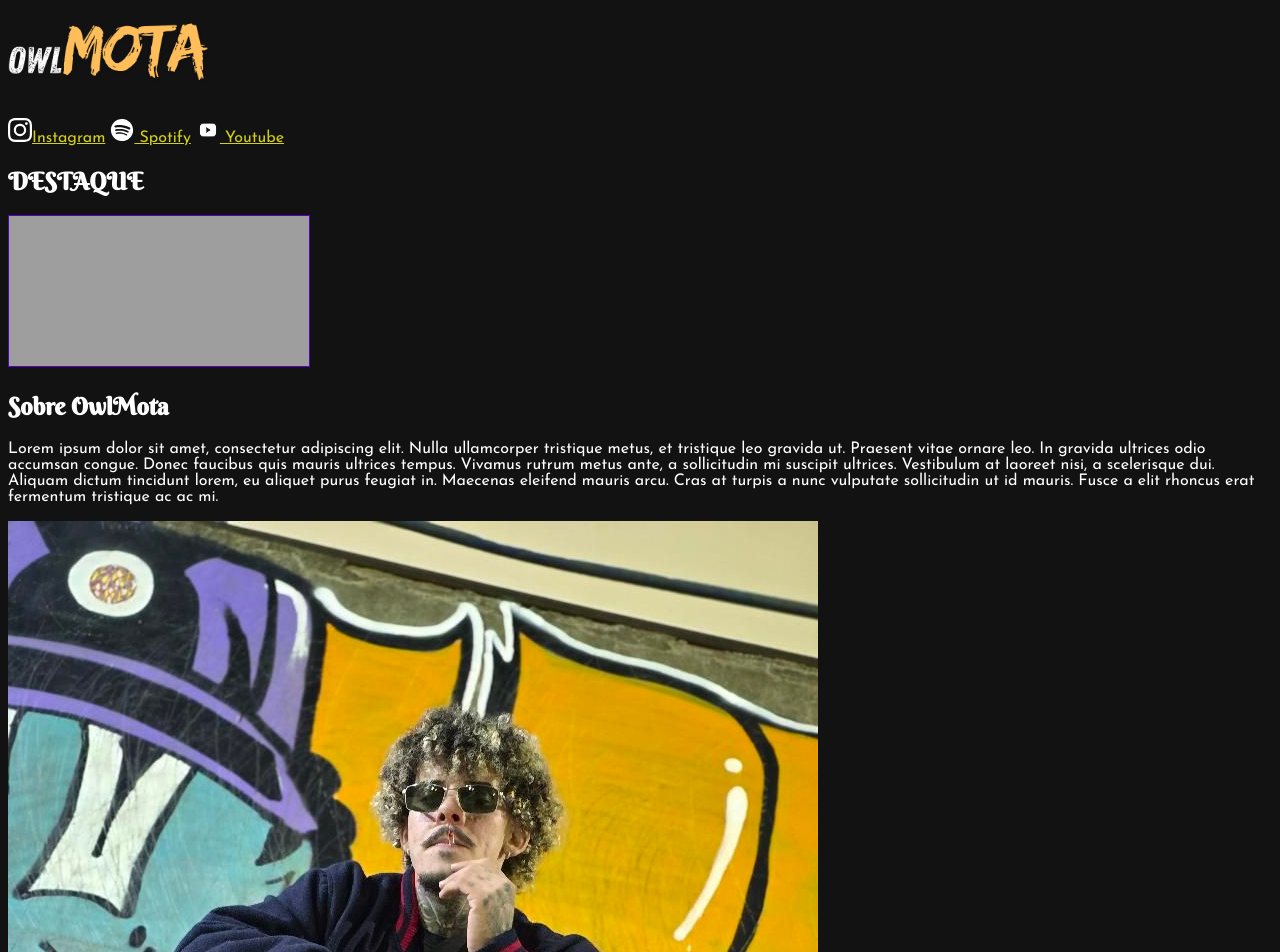
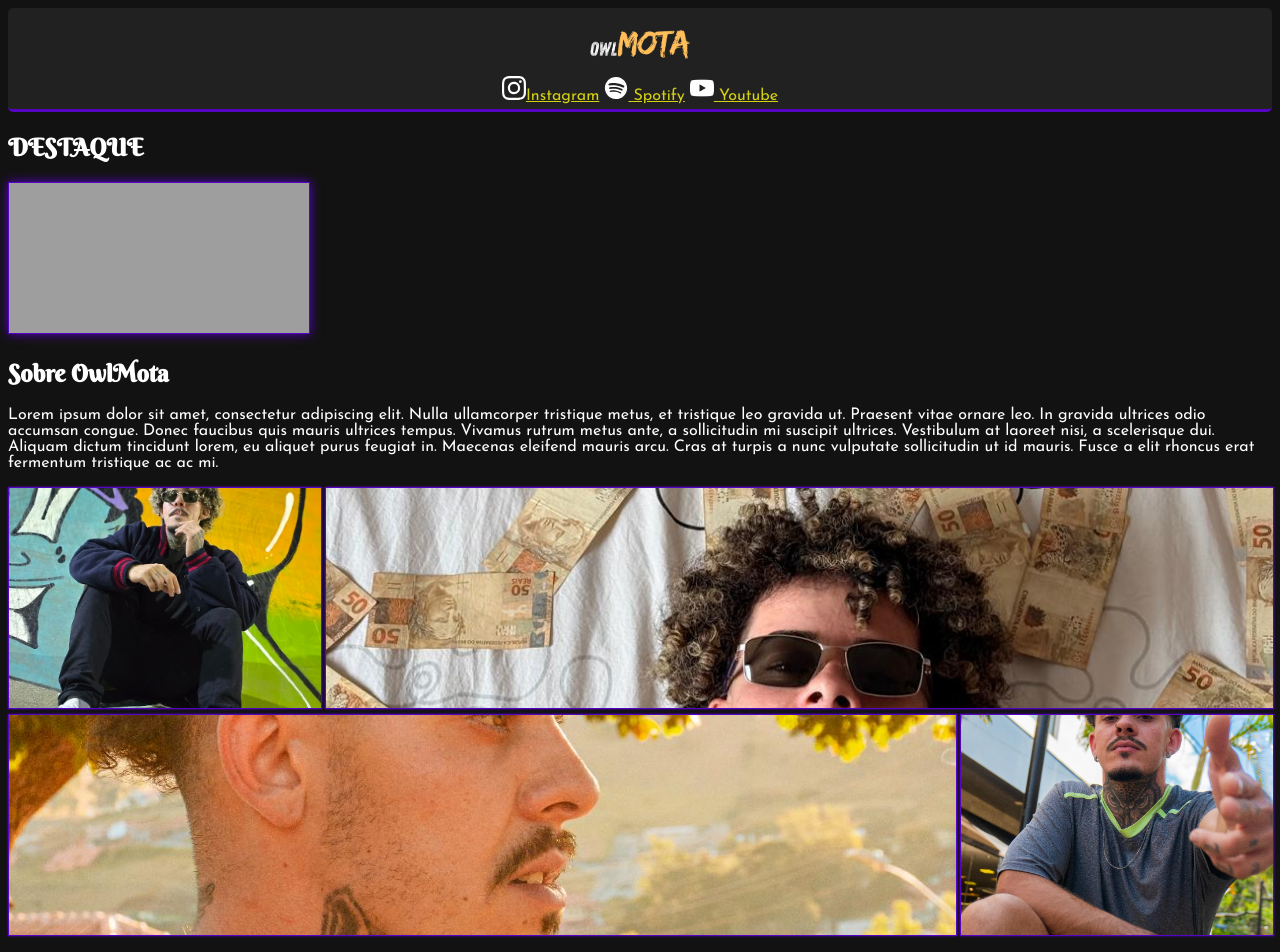
Before and after one commit to luis-eduardodev/owlmota-site, a plain HTML site: page index.html in a window 1280 px wide. Shown: the top 952 px of the page. Drawn offline with Linux system fonts and the light colour scheme; grey boxes are pictures that could not be loaded.

Commit message:
Add image grid and header styles

```diff
--- a/estilo.css
+++ b/estilo.css
@@ -29,13 +29,45 @@ nav img {
   width: 24px;
   height: 24px;
 }
-#titulo-owl {
-  height: 100%;
-  width: 200px;
-}
 
 iframe.decoracao {
   border: var(--color-border-image) 1px solid;
-  box-shadow: var(--color-border-image);
+  box-shadow: 0 0 10px var(--color-border-image);
+}
+.titulo-owl {
+  height: 100%;
+  width: 100px;
+}
+.titulo-principal {
+  margin-bottom: 0px;
+}
+.redes-link {
+  margin: 5px;
+}
+.menu {
+  background-color: #212121;
+  border-radius: 5px;
+  border-bottom: 3px solid var(--color-border-image);
+  display: flex;
+  flex-direction: column;
+  align-items: center;
+}
+.menu-fotos {
+  display: grid;
+  gap: 5px;
+  grid-template-columns: 1.5fr 1.5fr 1.5fr 1.5fr;
+}
+.menu-fotos img:nth-child(2) {
+  grid-column: span 3;
+}
+.menu-fotos img:nth-child(3) {
+  grid-column: span 3;
+}
+.fotos-sobre {
+  width: 100%;
+  height: 220px;
+  border: 1px solid var(--color-border-image);
+  box-shadow: 0 0 2px var(--color-border-image);
+  object-fit: cover;
 }
 /* ===== Media ===== */
--- a/index.html
+++ b/index.html
@@ -14,11 +14,11 @@
     <title>OwlMota</title>
   </head>
   <body>
-    <header>
-      <h1>
-        <img id="titulo-owl" src="images/owlmota-white.webp" alt="owlmota" />
+    <header class="menu">
+      <h1 class="titulo-principal">
+        <img class="titulo-owl" src="images/owlmota-white.webp" alt="owlmota" />
       </h1>
-      <nav>
+      <nav class="redes-link">
         <a
           href="https://www.instagram.com/owlmotaa"
           target="_blank"
@@ -37,7 +37,7 @@
         >
 
         <a href="https://youtube.com/@owlmota" target="_blank" rel="noopener">
-          <img src="images/icon-youtube-white.png" alt="" />
+          <img src="images/icon-youtube-white.webp" alt="" />
           Youtube</a
         >
       </nav>
@@ -78,22 +78,26 @@
             vulputate sollicitudin ut id mauris. Fusce a elit rhoncus erat
             fermentum tristique ac ac mi.
           </p>
-          <div>
+          <div class="menu-fotos">
             <img
               src="images/owlf1.jpg"
               alt="OwlMota sentado e encostado em uma parede pichada, ele está fumando."
+              class="fotos-sobre"
             />
             <img
               src="images/owlf2.jpg"
               alt="OwlMota deitado em uma cama olhando para cima com varias notas de 50 reais em volta dele."
+              class="fotos-sobre"
             />
             <img
               src="images/owlf3.jpg"
               alt="OwlMota na rua com o por do sol ao fundo olhando para frente."
+              class="fotos-sobre"
             />
             <img
               src="images/owlf4.jpg"
               alt="OwlMota olhando para a camera e apontando com um jesto de arma, em um centro da cidade."
+              class="fotos-sobre"
             />
           </div>
         </div>
```
Also changed, not shown: images/icon-youtube-white.png (deleted), images/icon-youtube-white.webp (added).
